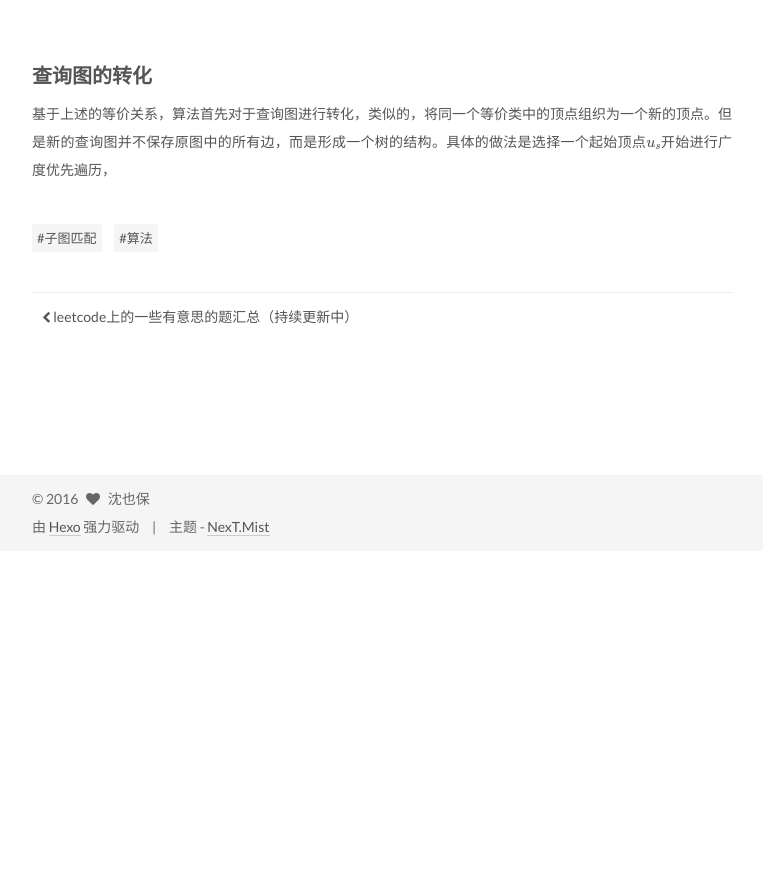
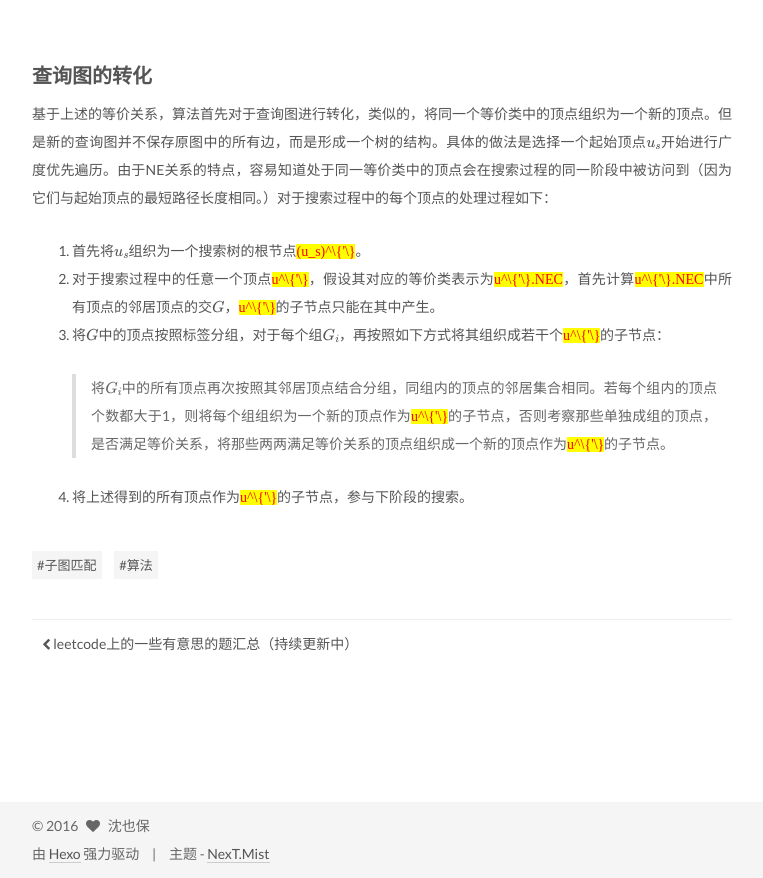
Before and after one commit to Shenyebao/Shenyebao.github.io, a plain HTML site: page 2016/04/27/TurboIso/index.html in a window 1280 px wide. Shown: the part 1454-2332 px from the top of the page, without its empty margins (98-861 px from the left). Before the commit the page ends 2005 px from the top, so only its background shows below. Drawn offline with nearby package versions, Linux system fonts and the light colour scheme; some packages are replaced by stand-ins of ours; a script that the page names is missing.

Commit message:
Site updated: 2016-05-04 20:15:54

```diff
--- a/2016/04/27/TurboIso/index.html
+++ b/2016/04/27/TurboIso/index.html
@@ -87,7 +87,7 @@
 <meta property="og:site_name" content="沈也保的Blog">
 <meta property="og:description" content="算法来自SIGMOD’2013的文章：TurboISO: Towards UltraFast and Robust Subgraph Isomorphism Search in Large Graph Databases。从时间上来讲，这个算法的提出要比BoostIso早，但是它比BoostIso复杂很多，而且文章叙述的也很不清楚，所以放到后面来写。">
 <meta property="og:image" content="http://static.zybuluo.com/shenyebao/v98xafwdmtn5ngfo60q2sde6/example1.png">
-<meta property="og:updated_time" content="2016-05-03T04:21:18.000Z">
+<meta property="og:updated_time" content="2016-05-04T12:15:34.000Z">
 <meta name="twitter:card" content="summary">
 <meta name="twitter:title" content="子图匹配算法：TurboIso">
 <meta name="twitter:description" content="算法来自SIGMOD’2013的文章：TurboISO: Towards UltraFast and Robust Subgraph Isomorphism Search in Large Graph Databases。从时间上来讲，这个算法的提出要比BoostIso早，但是它比BoostIso复杂很多，而且文章叙述的也很不清楚，所以放到后面来写。">
@@ -326,7 +326,18 @@
 <p>这两个剪枝策略被普遍利用于各类子图匹配算法中，第二个剪枝策略被称为<strong>NLF Filter</strong>，等会我们还会用到它们。</p>
 <h3 id="查询图上的等价关系"><a href="#查询图上的等价关系" class="headerlink" title="查询图上的等价关系"></a>查询图上的等价关系</h3><p>还记得我前几天在<a href="http://www.shenyebao.com/2016/04/21/BoostIso/" target="_blank" rel="external">另一篇博文</a>里介绍了BoostIso算法中定义的数据图上的等价关系，这里又定义了查询图上的等价关系：Neighborhood Equivalence，简写为NE关系。类似的，查询图上的等价关系定义在顶点集$V_q$上：顶点<span>$u_i$</span><!-- Has MathJax -->和<span>$u_j$</span><!-- Has MathJax -->满足NE关系，当前且仅当对任意的满足条件的匹配$f$（注意对于查询图中的每一个顶点，都必须包含在匹配$f$中，这一点是与数据图不同的），假设顶点<span>$u_i$</span><!-- Has MathJax -->和<span>$u_j$</span><!-- Has MathJax -->分别匹配给顶点<span>$v_i$</span><!-- Has MathJax -->和<span>$v_j$</span><!-- Has MathJax -->，则<span>$f-\{(u_i,v_i),(u_j,v_j)\}\cup \{(u_i,v_j),(u_j,v_i)\}$</span><!-- Has MathJax -->也是一个满足条件的匹配。<br>NE关系定义了数据图顶点之间匹配的等价性。显然，任意若干个相互等价的顶点必然有共同的邻居集合，或者两两相邻（构成一个团的结构），并且拥有相同的非该团的邻居集合。下面的两个图中的顶点A，B，和C对应了上述的两种等价关系。</p>
 <p><div align="center"><br><img src="http://static.zybuluo.com/shenyebao/v98xafwdmtn5ngfo60q2sde6/example1.png" width="600" height="300" alt="图片名称" align="center"><br></div></p>
-<h3 id="查询图的转化"><a href="#查询图的转化" class="headerlink" title="查询图的转化"></a>查询图的转化</h3><p>基于上述的等价关系，算法首先对于查询图进行转化，类似的，将同一个等价类中的顶点组织为一个新的顶点。但是新的查询图并不保存原图中的所有边，而是形成一个树的结构。具体的做法是选择一个起始顶点$u_s$开始进行广度优先遍历，</p>
+<h3 id="查询图的转化"><a href="#查询图的转化" class="headerlink" title="查询图的转化"></a>查询图的转化</h3><p>基于上述的等价关系，算法首先对于查询图进行转化，类似的，将同一个等价类中的顶点组织为一个新的顶点。但是新的查询图并不保存原图中的所有边，而是形成一个树的结构。具体的做法是选择一个起始顶点<span>$u_s$</span><!-- Has MathJax -->开始进行广度优先遍历。由于NE关系的特点，容易知道处于同一等价类中的顶点会在搜索过程的同一阶段中被访问到（因为它们与起始顶点的最短路径长度相同。）对于搜索过程中的每个顶点的处理过程如下：</p>
+<ol>
+<li>首先将<span>$u_s$</span><!-- Has MathJax -->组织为一个搜索树的根节点<span>$(u_s)^\{&apos;\}$</span><!-- Has MathJax -->。</li>
+<li>对于搜索过程中的任意一个顶点<span>$u^\{&apos;\}$</span><!-- Has MathJax -->，假设其对应的等价类表示为<span>$u^\{&apos;\}.NEC$</span><!-- Has MathJax -->，首先计算<span>$u^\{&apos;\}.NEC$</span><!-- Has MathJax -->中所有顶点的邻居顶点的交$G$，<span>$u^\{&apos;\}$</span><!-- Has MathJax -->的子节点只能在其中产生。</li>
+<li><p>将$G$中的顶点按照标签分组，对于每个组$G_i$，再按照如下方式将其组织成若干个<span>$u^\{&apos;\}$</span><!-- Has MathJax -->的子节点：</p>
+<blockquote>
+<p>将$G_i$中的所有顶点再次按照其邻居顶点结合分组，同组内的顶点的邻居集合相同。若每个组内的顶点个数都大于1，则将每个组组织为一个新的顶点作为<span>$u^\{&apos;\}$</span><!-- Has MathJax -->的子节点，否则考察那些单独成组的顶点，是否满足等价关系，将那些两两满足等价关系的顶点组织成一个新的顶点作为<span>$u^\{&apos;\}$</span><!-- Has MathJax -->的子节点。</p>
+</blockquote>
+</li>
+<li><p>将上述得到的所有顶点作为<span>$u^\{&apos;\}$</span><!-- Has MathJax -->的子节点，参与下阶段的搜索。</p>
+</li>
+</ol>
 
 
     </div>
--- a/css/main.css
+++ b/css/main.css
@@ -1534,7 +1534,7 @@ pre .javascript .function {
   width: 4px;
   height: 4px;
   border-radius: 50%;
-  background: #ffda09;
+  background: #6399ff;
 }
 .links-of-blogroll {
   font-size: 13px;
```
